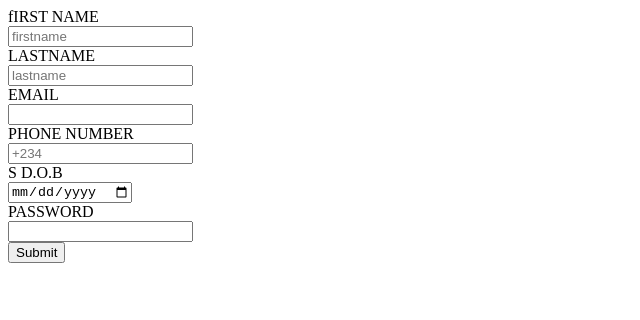
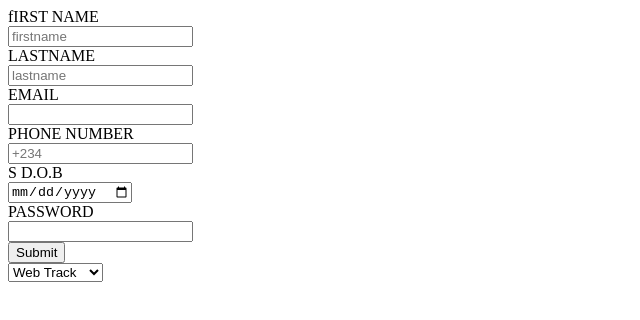
Before and after one commit to librizz900/form.gomycode, a plain HTML site: page index.html in a window 1280 px wide. Shown: the whole page, without its empty margins (0-640 px from the left). Drawn offline with Linux system fonts and the light colour scheme.

Commit message:
dropdown added

```diff
--- a/index.html
+++ b/index.html
@@ -26,8 +26,15 @@ S
         <label for="">PASSWORD</label><br>
         <input type="password"><br>
 
-        <input type="submit">
+        <input type="submit"><br>
+
+        <select name="" id="">
+            <option value="web track">Web Track</option>
+            <option value="AItrack">AI Track</option>
+            <option value="Gametrack">Game Track</option>
+        </select>
 
     </form>
+
 </body>
 </html>
```
